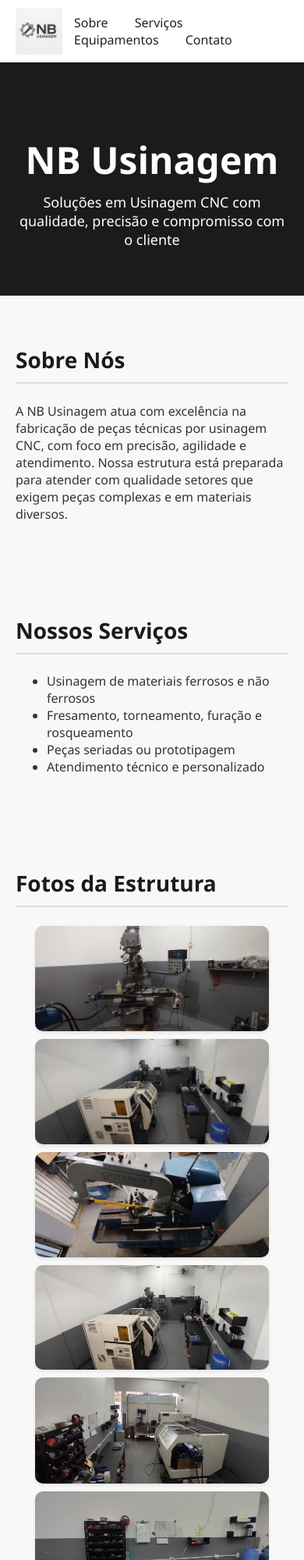
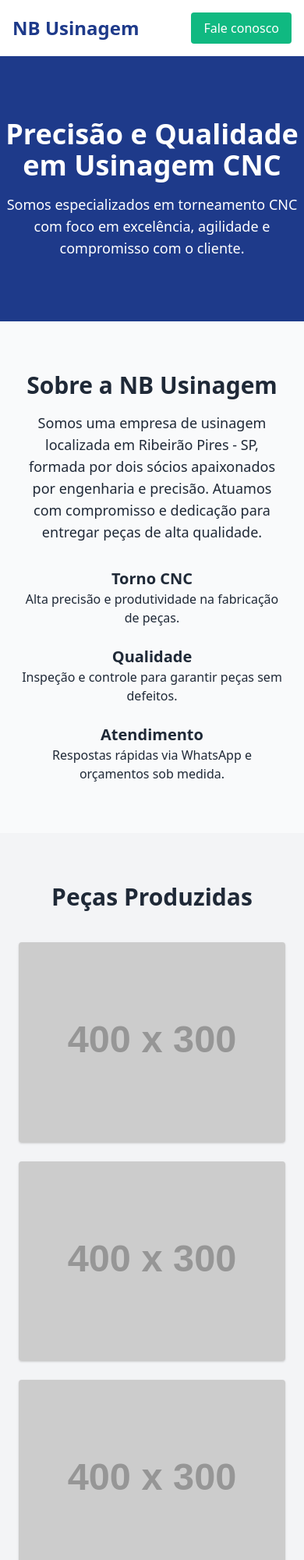
Before and after one commit to brunofranco1188/nbusinagem, a plain HTML site: page nbusinagem_site_profissional_atualizado/index.html in a window 390 px wide. Shown: the top 2000 px of the page at 78% size. Drawn offline with nearby package versions, Linux system fonts and the light colour scheme; placeholder pictures from the web are drawn by us.

Commit message:
Update index.html

```diff
--- a/nbusinagem_site_profissional_atualizado/index.html
+++ b/nbusinagem_site_profissional_atualizado/index.html
@@ -5,115 +5,63 @@
   <meta charset="UTF-8">
   <meta name="viewport" content="width=device-width, initial-scale=1.0">
   <title>NB Usinagem</title>
-    <style>
-        body { margin: 0; font-family: 'Segoe UI', sans-serif; background-color: #f8f8f8; color: #333; }
-        header { background: #ffffff; padding: 10px 20px; box-shadow: 0 2px 4px rgba(0,0,0,0.1); display: flex; align-items: center; justify-content: space-between; }
-        header img { height: 60px; }
-        nav a { margin: 0 15px; text-decoration: none; color: #222; font-weight: 500; }
-        .hero { background: #1b1b1b; color: white; padding: 60px 20px; text-align: center; }
-        .hero h1 { font-size: 48px; margin-bottom: 10px; }
-        .hero p { font-size: 18px; max-width: 700px; margin: auto; }
-        section { padding: 40px 20px; max-width: 1000px; margin: auto; }
-        section h2 { font-size: 28px; color: #1b1b1b; border-bottom: 2px solid #ddd; padding-bottom: 10px; }
-        .galeria { display: flex; flex-wrap: wrap; justify-content: center; gap: 10px; }
-        .galeria img { width: 100%; max-width: 300px; border-radius: 10px; box-shadow: 0 2px 4px rgba(0,0,0,0.1); }
-		.galeria-servicos {display: flex; flex-wrap: wrap; justify-content: center; gap: 1px; padding-top: 1px; 	}
-        .peca { width: 100px; max-width: 100px; height: auto; border-radius: 10px; margin: 0.5%; box-shadow: 0 2px 4px rgba(0,0,0,0.1); transition: transform 0.3s ease, box-shadow 0.3s ease; }
-        .peca:hover { transform: scale(2.0); box-shadow: 0 4px 8px rgba(0, 0, 0, 0.2); }
-		.galeria img:hover { transform: scale(2.5); z-index: 2; transition: transform 0.3s ease, box-shadow 0.3s ease; box-shadow: 0 4px 8px rgba(0,0,0,0.2); }
-        #servicos-fotos { margin-top: 4px; }
-        form { display: flex; flex-direction: column; max-width: 500px; margin: auto; }
-        input, textarea { margin: 10px 0; padding: 10px; border-radius: 5px; border: 1px solid #ccc; }
-        button { background: #1b1b1b; color: white; padding: 10px; border: none; border-radius: 5px; cursor: pointer; }
-        footer { background: #1b1b1b; color: white; padding: 20px; text-align: center; margin-top: 40px; }
-    </style>
+  <link href="https://cdn.jsdelivr.net/npm/tailwindcss@2.2.19/dist/tailwind.min.css" rel="stylesheet">
 </head>
-<body>
-    <header>
-        <img src="logo.png" alt="NB Usinagem Logo">
-        <nav>
-            <a href="#sobre">Sobre</a>
-            <a href="#servicos">Serviços</a>
-            <a href="#equipamentos">Equipamentos</a>
-            <a href="#contato">Contato</a>
-        </nav>
+<body class="bg-gray-50 text-gray-800">
+  <!-- Header -->
+  <header class="bg-white shadow-md p-4 flex justify-between items-center">
+    <h1 class="text-2xl font-bold text-blue-900">NB Usinagem</h1>
+    <a href="https://wa.me/5511986366101" class="bg-green-500 text-white px-4 py-2 rounded hover:bg-green-600">Fale conosco</a>
   </header>
 
-    <div class="hero">
-        <h1>NB Usinagem</h1>
-        <p>Soluções em Usinagem CNC com qualidade, precisão e compromisso com o cliente</p>
-    </div>
-
-    <section id="sobre">
-        <h2>Sobre Nós</h2>
-        <p>A NB Usinagem atua com excelência na fabricação de peças técnicas por usinagem CNC, com foco em precisão, agilidade e atendimento. Nossa estrutura está preparada para atender com qualidade setores que exigem peças complexas e em materiais diversos.</p>
+  <!-- Hero -->
+  <section class="bg-blue-900 text-white text-center py-20">
+    <h2 class="text-4xl font-bold mb-4">Precisão e Qualidade em Usinagem CNC</h2>
+    <p class="max-w-2xl mx-auto text-lg">Somos especializados em torneamento CNC com foco em excelência, agilidade e compromisso com o cliente.</p>
   </section>
 
-    <section id="servicos">
-        <h2>Nossos Serviços</h2>
-        <ul>
-            <li>Usinagem de materiais ferrosos e não ferrosos</li>
-            <li>Fresamento, torneamento, furação e rosqueamento</li>
-            <li>Peças seriadas ou prototipagem</li>
-            <li>Atendimento técnico e personalizado</li>
-        </ul>
-    </section>
-
-    <section id="equipamentos">
-        <h2>Fotos da Estrutura</h2>
-        <div class="galeria">
-            <img src="imagens/foto1.jpg" alt="Foto 1">
-            <img src="imagens/foto2.jpg" alt="Foto 2">
-            <img src="imagens/foto3.jpg" alt="Foto 3">
-            <img src="imagens/Imagem1.jpg" alt="Foto 4">
-            <img src="imagens/Imagem2.jpg" alt="Foto 5">
-            <img src="imagens/Imagem3.jpg" alt="Foto 6">
-            <img src="imagens/Imagem4.jpg" alt="Foto 7">
-            <img src="imagens/Imagem5.jpg" alt="Foto 8">
-            <img src="imagens/Imagem6.jpg" alt="Foto 9">
-            <img src="imagens/Imagem7.jpg" alt="Foto 10">
+  <!-- Sobre -->
+  <section class="py-16 px-6 max-w-5xl mx-auto">
+    <h3 class="text-3xl font-bold mb-4 text-center">Sobre a NB Usinagem</h3>
+    <p class="text-lg text-center mb-8">Somos uma empresa de usinagem localizada em Ribeirão Pires - SP, formada por dois sócios apaixonados por engenharia e precisão. Atuamos com compromisso e dedicação para entregar peças de alta qualidade.</p>
+    <div class="grid md:grid-cols-3 gap-6 text-center">
+      <div>
+        <h4 class="text-xl font-semibold">Torno CNC</h4>
+        <p>Alta precisão e produtividade na fabricação de peças.</p>
+      </div>
+      <div>
+        <h4 class="text-xl font-semibold">Qualidade</h4>
+        <p>Inspeção e controle para garantir peças sem defeitos.</p>
+      </div>
+      <div>
+        <h4 class="text-xl font-semibold">Atendimento</h4>
+        <p>Respostas rápidas via WhatsApp e orçamentos sob medida.</p>
+      </div>
     </div>
   </section>
 
-    <section id="servicos-fotos">
-        <h2>Fotos de Serviços</h2>
-        <div class="galeria-servicos">
-            <img class="peca" src="imagens/peca1.jpg" alt="Peça Usinada 1">
-            <img class="peca" src="imagens/peca2.jpg" alt="Peça Usinada 2">
-            <img class="peca" src="imagens/peca3.jpg" alt="Peça Usinada 3">
-            <img class="peca" src="imagens/peca4.jpg" alt="Peça Usinada 4">
-            <img class="peca" src="imagens/peca4.jpg" alt="Peça Usinada 4">
-			<img class="peca" src="imagens/peca4.jpg" alt="Peça Usinada 4">
-			<img class="peca" src="imagens/peca4.jpg" alt="Peça Usinada 4">
-			<img class="peca" src="imagens/peca4.jpg" alt="Peça Usinada 4">
-			<img class="peca" src="imagens/peca4.jpg" alt="Peça Usinada 4">
-			<img class="peca" src="imagens/peca4.jpg" alt="Peça Usinada 4">
-			<img class="peca" src="imagens/peca4.jpg" alt="Peça Usinada 4">
-			<img class="peca" src="imagens/peca4.jpg" alt="Peça Usinada 4">
-			<img class="peca" src="imagens/peca4.jpg" alt="Peça Usinada 4">
-			<img class="peca" src="imagens/peca4.jpg" alt="Peça Usinada 4">
-			<img class="peca" src="imagens/peca4.jpg" alt="Peça Usinada 4">
-			<img class="peca" src="imagens/peca4.jpg" alt="Peça Usinada 4">
-			<img class="peca" src="imagens/peca4.jpg" alt="Peça Usinada 4">
-			<img class="peca" src="imagens/peca4.jpg" alt="Peça Usinada 4">
-			<img class="peca" src="imagens/peca4.jpg" alt="Peça Usinada 4">
-			<img class="peca" src="imagens/peca4.jpg" alt="Peça Usinada 4">
+  <!-- Galeria -->
+  <section class="bg-gray-100 py-16 px-6">
+    <h3 class="text-3xl font-bold text-center mb-10">Peças Produzidas</h3>
+    <div class="grid grid-cols-1 sm:grid-cols-2 md:grid-cols-3 gap-6 max-w-6xl mx-auto">
+      <!-- Substituir com imagens reais -->
+      <img src="https://via.placeholder.com/400x300" alt="Peça 1" class="rounded shadow hover:scale-105 transform transition">
+      <img src="https://via.placeholder.com/400x300" alt="Peça 2" class="rounded shadow hover:scale-105 transform transition">
+      <img src="https://via.placeholder.com/400x300" alt="Peça 3" class="rounded shadow hover:scale-105 transform transition">
     </div>
   </section>
 
-    <section id="contato">
-        <h2>Solicite um Orçamento</h2>
-        <form action="mailto:nbusinagem@gmail.com" method="POST" enctype="text/plain">
-            <input type="text" name="nome" placeholder="Seu nome" required>
-            <input type="email" name="email" placeholder="Seu e-mail" required>
-            <textarea name="mensagem" placeholder="Descreva sua necessidade" required></textarea>
-            <button type="submit">Enviar</button>
-        </form>
+  <!-- Contato -->
+  <section class="py-16 px-6 text-center">
+    <h3 class="text-3xl font-bold mb-4">Entre em Contato</h3>
+    <p class="mb-4">WhatsApp: <a href="https://wa.me/5511986366101" class="text-blue-600 underline">(11) 98636-6101</a></p>
+    <p class="mb-4">Email: <a href="mailto:nbusinagem@gmail.com" class="text-blue-600 underline">nbusinagem@gmail.com</a></p>
+    <p class="mb-4">Localização: Ribeirão Pires - SP</p>
   </section>
 
-    <footer>
-        <p>NB Usinagem | Ribeirão Pires - SP</p>
-        <p>WhatsApp: (11) 98636-6101 | E-mail: nbusinagem@gmail.com</p>
+  <!-- Rodapé -->
+  <footer class="bg-gray-800 text-white text-center py-4">
+    <p>&copy; 2025 NB Usinagem - Todos os direitos reservados.</p>
   </footer>
 </body>
 </html>
```
Lines whose indentation alone changed are shown as unchanged.
